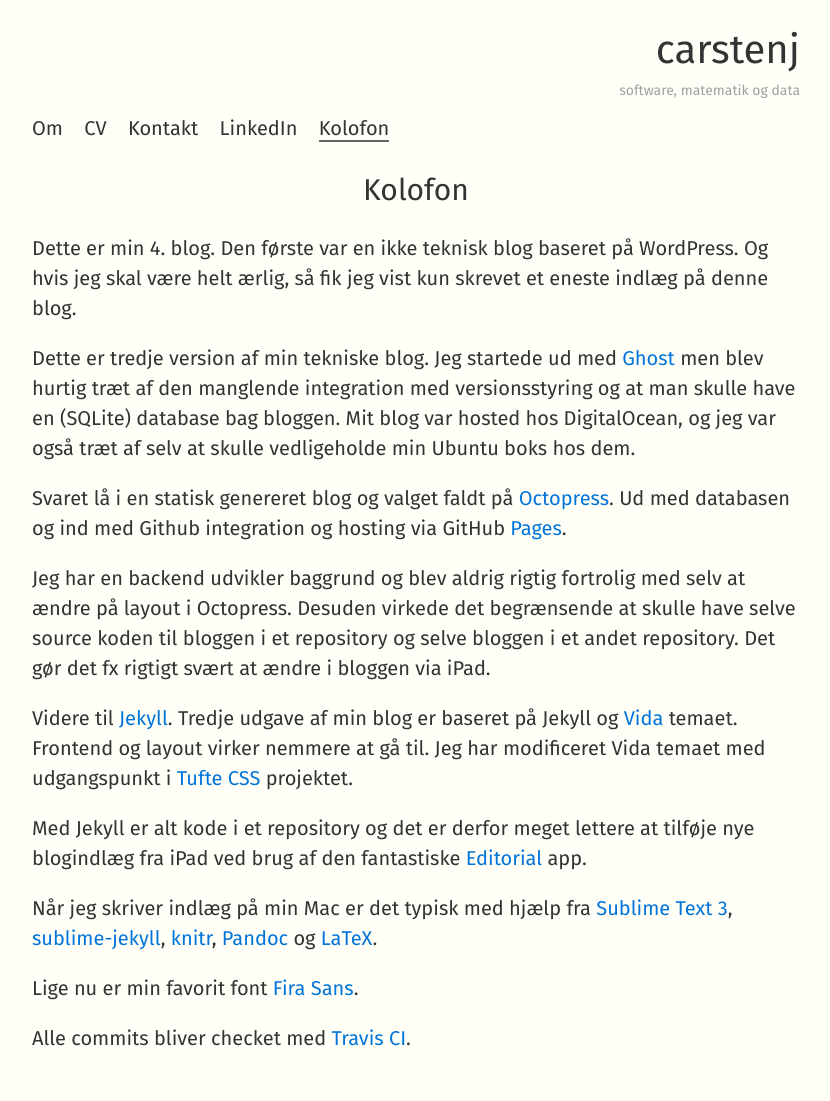
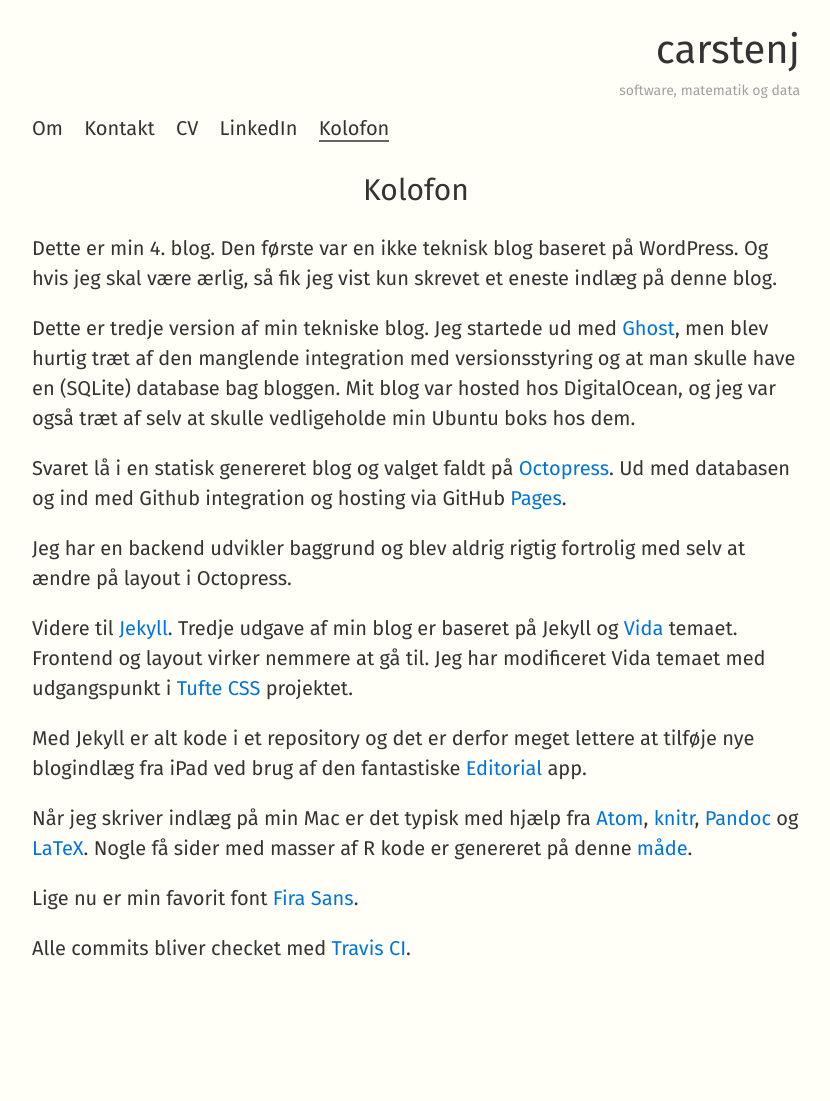
Before and after one commit to carsten-j/carsten-j.github.io, a Jekyll site: the page built from kolofon.md, in a window 1280 px wide. Shown: the whole page, without its empty margins (224-1054 px from the left). Built offline with Jekyll 4.4.1, drawn with Linux system fonts in a browser that asks for light colours; nearby versions of some CDN libraries; after the commit the page ends 1011 px from its top, so only the background shows below that.

```diff
--- a/_layouts/default.html
+++ b/_layouts/default.html
@@ -22,8 +22,8 @@
             <h2 class="site-subtitle">{{ site.subtitle }}</h2>
             <nav class="site-nav">
                 <a href="{{ site.baseurl }}/om/" class="{% if page.url == '/om/' %}active{% endif %}">Om</a>
+                <a href="{{ site.baseurl }}/kontakt/" class="{% if page.url == '/kontakt/' %}active{% endif %}">Kontakt</a>
                 <a href="{{ site.baseurl }}/resume.pdf">CV</a>
-                <a href="{{ site.baseurl }}/kontakt/" class="{% if page.url == '/kontakt/' %}active{% endif %}">Kontakt</a>
                 <a href="https://dk.linkedin.com/in/carstenjoergensen">LinkedIn</a>
                 <a href="{{ site.baseurl }}/kolofon/" class="{% if page.url == '/kolofon/' %}active{% endif %}">Kolofon</a>
             </nav>
--- a/kolofon.md
+++ b/kolofon.md
@@ -3,19 +3,19 @@ layout:    page
 title:     Kolofon
 permalink: /kolofon/
 ---
-Dette er min 4. blog. Den første var en ikke teknisk blog baseret på WordPress. Og hvis jeg skal være helt ærlig, så fik jeg vist kun skrevet et eneste indlæg på denne blog.
+Dette er min 4. blog. Den første var en ikke teknisk blog baseret på WordPress. Og hvis jeg skal være ærlig, så fik jeg vist kun skrevet et eneste indlæg på denne blog.
 
-Dette er tredje version af min tekniske blog. Jeg startede ud med [Ghost](https://ghost.org/) men blev hurtig træt af den manglende integration med versionsstyring og at man skulle have en (SQLite) database bag bloggen. Mit blog var hosted hos DigitalOcean, og jeg var også træt af selv at skulle vedligeholde min Ubuntu boks hos dem.
+Dette er tredje version af min tekniske blog. Jeg startede ud med [Ghost](https://ghost.org/), men blev hurtig træt af den manglende integration med versionsstyring og at man skulle have en (SQLite) database bag bloggen. Mit blog var hosted hos DigitalOcean, og jeg var også træt af selv at skulle vedligeholde min Ubuntu boks hos dem.
 
 Svaret lå i en statisk genereret blog og valget faldt på [Octopress](http://octopress.org/). Ud med databasen og ind med Github integration og hosting via GitHub [Pages](https://pages.github.com/).
 
-Jeg har en backend udvikler baggrund og blev aldrig rigtig fortrolig med selv at ændre på layout i Octopress. Desuden virkede det begrænsende at skulle have selve source koden til bloggen i et repository og selve bloggen i et andet repository. Det gør det fx rigtigt svært at ændre i bloggen via iPad.
+Jeg har en backend udvikler baggrund og blev aldrig rigtig fortrolig med selv at ændre på layout i Octopress.
 
 Videre til [Jekyll](http://jekyllrb.com/). Tredje udgave af min blog er baseret på Jekyll og [Vida](https://github.com/syaning/vida) temaet. Frontend og layout virker nemmere at gå til. Jeg har modificeret Vida temaet med udgangspunkt i [Tufte CSS](http://www.daveliepmann.com/tufte-css/) projektet.
 
 Med Jekyll er alt kode i et repository og det er derfor meget lettere at tilføje nye blogindlæg fra iPad ved brug af den fantastiske [Editorial](http://omz-software.com/editorial/) app.
 
-Når jeg skriver indlæg på min Mac er det typisk med hjælp fra [Sublime Text 3](http://www.sublimetext.com/3), [sublime-jekyll](https://23maverick23.github.io/sublime-jekyll/), [knitr](http://yihui.name/knitr/), [Pandoc](http://pandoc.org/) og [LaTeX](https://tug.org/mactex/).
+Når jeg skriver indlæg på min Mac er det typisk med hjælp fra [Atom](https://atom.io), [knitr](http://yihui.name/knitr/), [Pandoc](http://pandoc.org/) og [LaTeX](https://tug.org/mactex/). Nogle få sider med masser af R kode er genereret på denne [måde](http://www.jonzelner.net/jekyll/knitr/r/2014/07/02/autogen-knitr/).
 
 Lige nu er min favorit font [Fira Sans](https://typekit.com/fonts/fira-sans).
 
```
Also changed, not shown: _drafts/dashboards-i-grafana.markdown (added, +18 -0 lines), _posts/2017-07-05-where-is-dotnet-core-installed-on-macos.markdown (added, +54 -0 lines).
